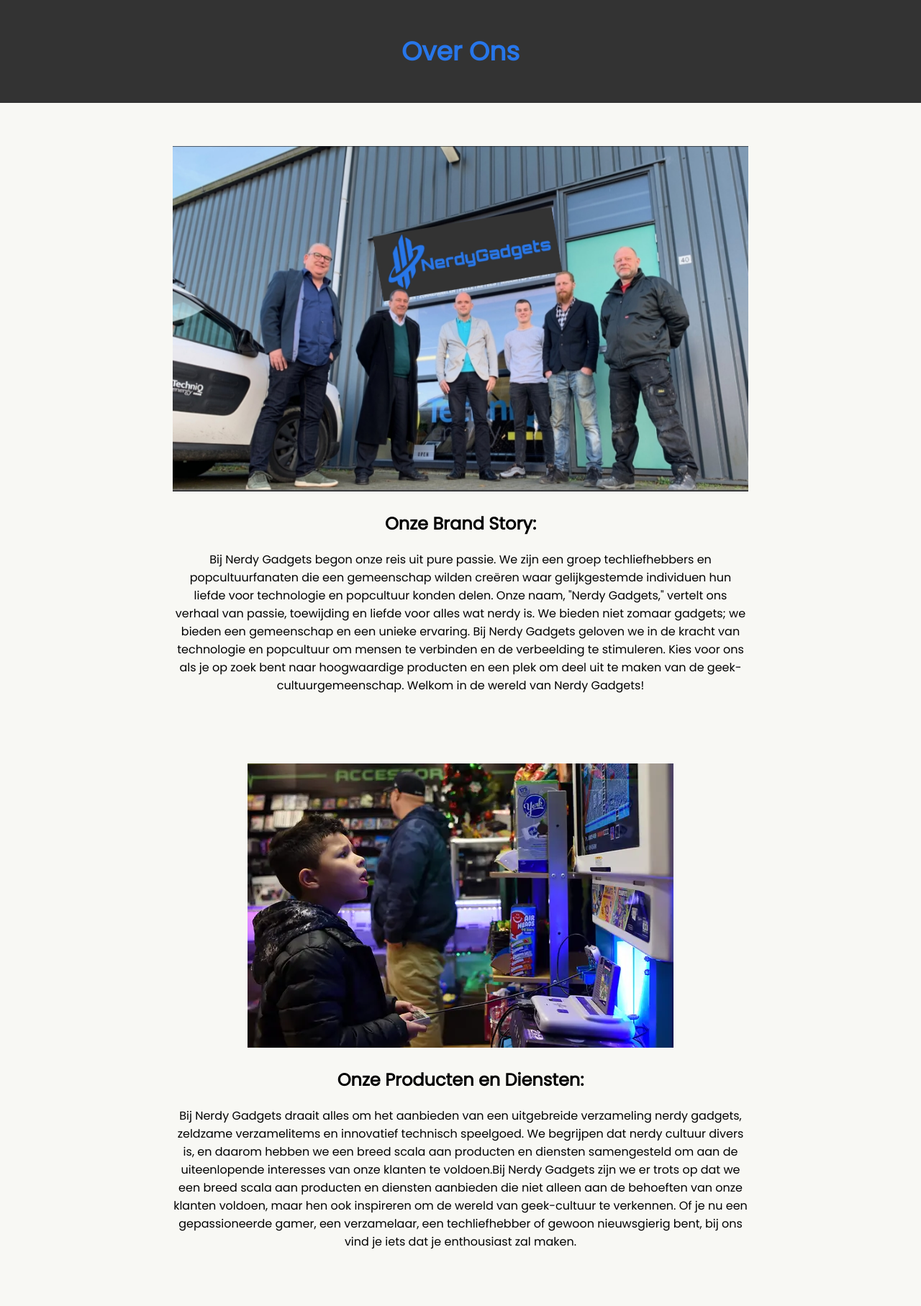
After one commit to RalkeyOfficial/Windesheim-week_3, a PHP site: page /home/over-ons.php in a window 1280 px wide. The commit adds this page. Shown: the top 1815 px of the page at 72% size. Run offline with PHP 8.4, Linux system fonts and the light colour scheme.

Commit message:
Over-ons
over-ons homepage en aparte introductie-page

```diff
--- /dev/null
+++ b/home/over-ons.php
@@ -0,0 +1,54 @@
+<!DOCTYPE html>
+<html lang="nl">
+<head>
+    <meta charset="UTF-8">
+    <meta name="viewport" content="width=device-width, initial-scale=1.0">
+    <link rel="stylesheet" href="overstyle2.css">
+    <title>Over Ons - Nerdy Gadgets</title>
+</head>
+<body>
+<link rel="preconnect" href="https://fonts.googleapis.com">
+<link rel="preconnect" href="https://fonts.gstatic.com" crossorigin>
+<link href="https://fonts.googleapis.com/css2?family=Poppins&display=swap" rel="stylesheet">
+<header>
+    <h1>Over Ons</h1>
+</header>
+
+<section class="section">
+    <img src="ons-team.jpg" alt="Afbeelding 1">
+    <h2> Onze Brand Story:</h2>
+    <p>Bij Nerdy Gadgets begon onze reis uit pure passie.
+        We zijn een groep techliefhebbers en popcultuurfanaten die een gemeenschap wilden creëren
+        waar gelijkgestemde individuen hun liefde voor technologie en popcultuur konden delen.
+        Onze naam, "Nerdy Gadgets," vertelt ons verhaal van passie, toewijding en liefde voor alles wat nerdy is.
+        We bieden niet zomaar gadgets; we bieden een gemeenschap en een unieke ervaring. Bij Nerdy Gadgets geloven
+        we in de kracht van technologie en popcultuur om mensen te verbinden en de verbeelding te stimuleren.
+        Kies voor ons als je op zoek bent naar hoogwaardige producten en een plek om deel uit te maken van de geek-cultuurgemeenschap.
+        Welkom in de wereld van Nerdy Gadgets!</p>
+</section>
+
+<section class="section">
+    <img src="winkel-game.webp" alt="Afbeelding 2">
+    <h2>Onze Producten en Diensten:</h2>
+    <p>Bij Nerdy Gadgets draait alles om het aanbieden van een uitgebreide verzameling nerdy gadgets, zeldzame verzamelitems en innovatief technisch speelgoed.
+        We begrijpen dat nerdy cultuur divers is, en daarom hebben we een breed scala aan producten en diensten samengesteld om aan de uiteenlopende interesses
+        van onze klanten te voldoen.Bij Nerdy Gadgets zijn we er trots op dat we een breed scala aan producten en diensten aanbieden die niet alleen aan de behoeften van onze klanten voldoen,
+        maar hen ook inspireren om de wereld van geek-cultuur te verkennen. Of je nu een gepassioneerde gamer, een verzamelaar, een techliefhebber of gewoon nieuwsgierig bent, bij ons vind je iets
+        dat je enthousiast zal maken.</p>
+</section>
+
+<section class="section">
+    <img src="winkel-binnenkant.png" alt="Afbeelding 3">
+    <h2>Ons Unieke Waardevoorstel:</h2>
+    <p>Bij Nerdy Gadgets draait alles om passie, kwaliteit en gemeenschap. Wat ons onderscheidt van anderen is:
+        Curatie van Excellence: We selecteren zorgvuldig elk item in onze winkel om ervoor te zorgen dat het de nerdy geest weerspiegelt en voldoet aan onze hoge normen van kwaliteit.
+        Gemeenschap en Betrokkenheid: We gaan verder dan alleen verkopen. Bij Nerdy Gadgets kun je deelnemen aan evenementen, discussies en activiteiten die gericht zijn op het versterken van de geek-cultuurgemeenschap.
+        Klantgerichtheid: Onze klanten zijn onze helden. We streven ernaar om elke klant de best mogelijke ervaring te bieden, zowel online als offline.
+        Dus waarom zou je Nerdy Gadgets kiezen? Omdat we meer dan een winkel zijn - we zijn een reis door de geek-cultuur, een thuis voor technologie- en popcultuurliefhebbers, en een bron van eindeloze inspiratie en plezier.
+        Welkom in de wereld van Nerdy Gadgets!</p>
+</section>
+<footer>
+    <p>&copy; 2023 Nerdy Gadgets</p>
+</footer>
+</body>
+</html>
--- /dev/null
+++ b/home/overstyle2.css
@@ -0,0 +1,50 @@
+body {
+    background-color: #F8F8F4;
+    font-family: 'Poppins', sans-serif;
+    margin: 0;/*breedte grijze vak*/
+    padding: 0;
+    text-align: center;
+}
+
+header {
+    background-color: #333333;
+    color: white;
+    padding: 20px 0; /*lengte grijze vak*/
+    font-family: 'Poppins', sans-serif;
+}
+
+h1 {
+    font-size: 36px;
+    font-family: 'Poppins', sans-serif;
+    color: #2776EA;
+}
+
+section {
+    margin: 40px auto;
+    max-width: 800px;
+    padding: 20px;
+    text-align: center;
+}
+
+img {
+    max-width: 100%;
+    height: auto;
+}
+
+h2 {
+    font-size: 24px;
+    margin-top: 20px;
+    font-family: 'Poppins', sans-serif;
+}
+
+p {
+    margin-top: 10px;
+    font-family: 'Poppins', sans-serif;
+}
+
+footer {
+    background-color: #333333;
+    color: white;
+    padding: 10px 0;
+    font-family: 'Poppins', sans-serif;
+}
```
Also changed, not shown: home/index.php (+19 -1 lines), home/overknop.js (added, +7 -0 lines), home/overstyle1.css (added, +77 -0 lines), home/Logo-website.png (added), home/ons-team.jpg (added), home/winkel-binnenkant.png (added), home/winkel-game.webp (added).
